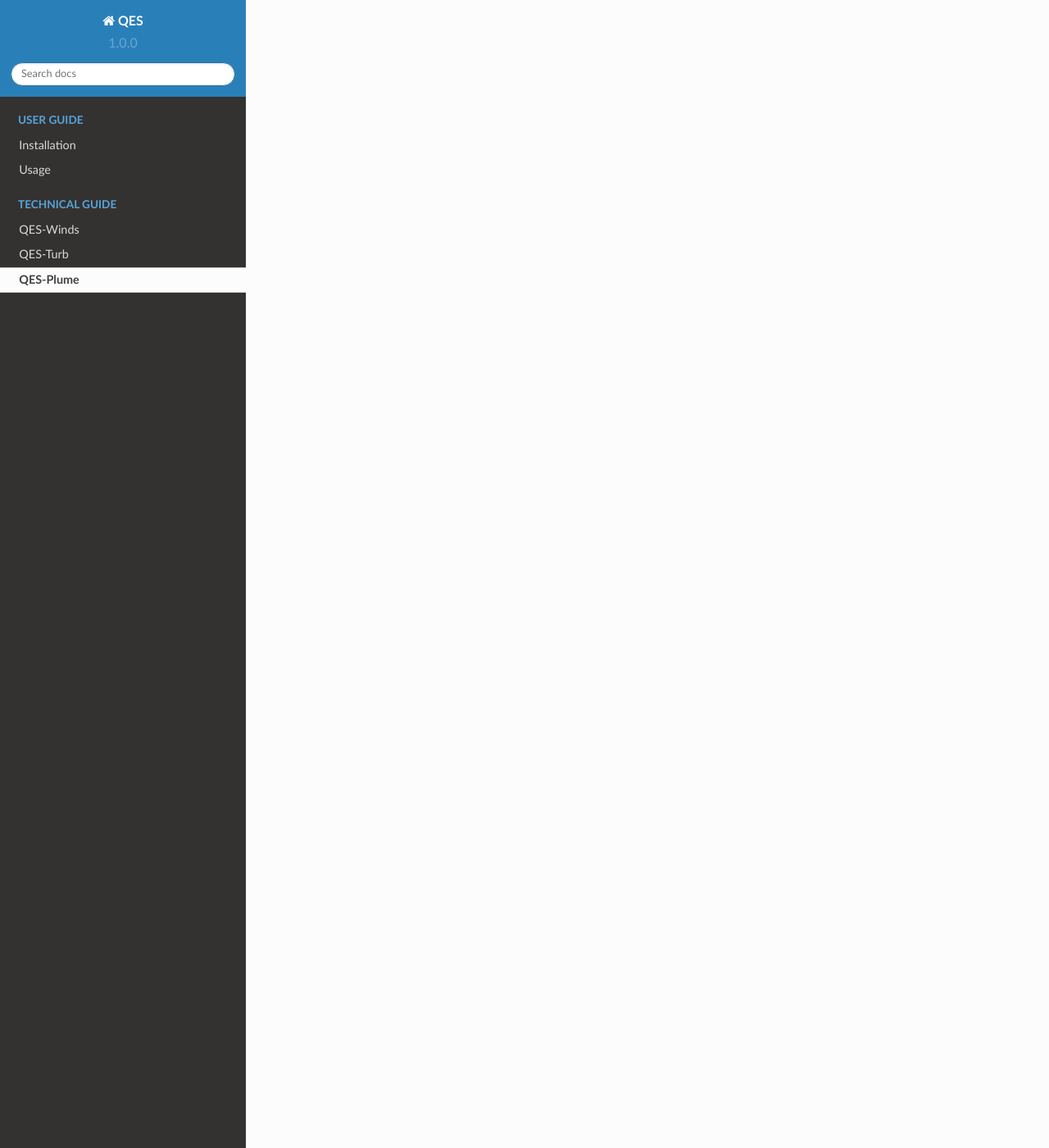
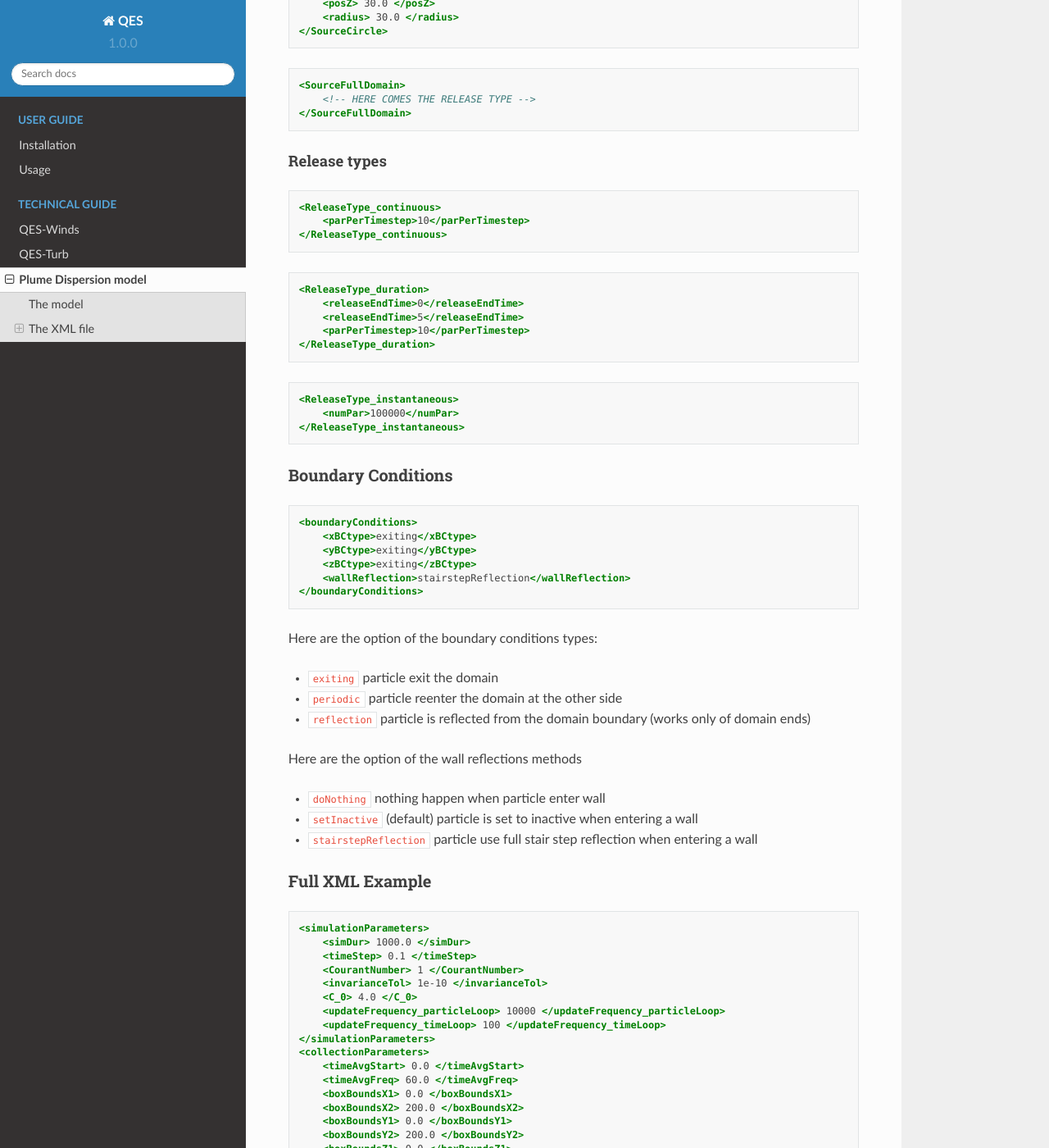
Before and after one commit to fmargairaz/rtd-tutorial, a Sphinx documentation site: the page built from docs/source/tech/QES-Plume.rst, in a window 1280 px wide and 1400 px high, scrolled down 1838 px. Shown: the whole window at 82% size. Built offline with Sphinx 7.4.7 and the Read the Docs theme 2.0.0, drawn with Linux system fonts in a browser that asks for light colours; pages that are not in the unit, such as notebooks, are missing from menus; some of the changed text lies outside the part shown.

Commit message:
test pandoc convertion

```diff
--- a/docs/source/tech/QES-Plume.rst
+++ b/docs/source/tech/QES-Plume.rst
@@ -1,2 +1,210 @@
-QES-Plume
-=========
+Plume Dispersion model
+======================
+
+The model
+---------
+
+The XML file
+------------
+
+Simulation Parameters
+~~~~~~~~~~~~~~~~~~~~~
+
+The parameters below are the parameters used to run the Plume model.
+
+.. code:: xml
+
+   <simulationParameters>
+       <simDur> 1000.0 </simDur>   <!-- Total simulation time -->
+       <timeStep> 0.1 </timeStep>  <!-- time step -->
+       <CourantNumber> 0.5 </CourantNumber>
+       <invarianceTol> 1e-10 </invarianceTol>
+       <C_0> 4.0 </C_0>
+       <updateFrequency_particleLoop> 10000 </updateFrequency_particleLoop>
+       <updateFrequency_timeLoop> 100 </updateFrequency_timeLoop>
+   </simulationParameters>
+
+Collection Parameters
+~~~~~~~~~~~~~~~~~~~~~
+
+The parameters below are the parameters used to calculate the
+concentration of particle (in #particles/m\ :math:`^{3}`). All
+parameters are in SI units by default (second and meters). The size of
+collection area should be set smaller or equal to the domain.
+
+.. code:: xml
+
+   <collectionParameters>
+       <timeAvgStart> 0.0 </timeAvgStart>  <!-- time to start calc of concentration -->
+       <timeAvgFreq> 60.0 </timeAvgFreq>   <!-- averaging period -->
+       <boxBoundsX1> 0.0 </boxBoundsX1>    <!-- beginning of collection area -->
+       <boxBoundsX2> 200.0 </boxBoundsX2>  <!-- end of collection area -->
+       <boxBoundsY1> 0.0 </boxBoundsY1>
+       <boxBoundsY2> 200.0 </boxBoundsY2>
+       <boxBoundsZ1> 0.0 </boxBoundsZ1>
+       <boxBoundsZ2> 200.0 </boxBoundsZ2>
+       <nBoxesX> 200 </nBoxesX>            <!-- resolution of concentration -->
+       <nBoxesY> 200 </nBoxesY>
+       <nBoxesZ> 200 </nBoxesZ>
+   </collectionParameters>
+
+Sources
+~~~~~~~
+
+.. code:: xml
+
+   <sources>
+       <numSources> 1 </numSources> <!-- Number of active sources -->
+       <!-- HERE COME THE SOURCES -->
+   </sources>
+
+Source types
+^^^^^^^^^^^^
+
+.. code:: xml
+
+   <SourcePoint>
+       <!-- HERE COMES THE RELEASE TYPE -->
+       <posX> 40.0 </posX>
+       <posY> 80.0 </posY>
+       <posZ> 30.0 </posZ>
+   </SourcePoint>
+
+.. code:: xml
+
+   <SourceLine>
+       <!-- HERE COMES THE RELEASE TYPE -->
+       <posX_0> 25.0 </posX_0>
+       <posY_0> 175.0 </posY_0>
+       <posZ_0> 40.0 </posZ_0>
+       <posX_1> 50.0 </posX_1>
+       <posY_1> 25.0 </posY_1>
+       <posZ_1> 40.0 </posZ_1>
+   </SourceLine>
+
+.. code:: xml
+
+   <SourceCube>
+       <!-- HERE COMES THE RELEASE TYPE -->
+       <minX> 75.0 </minX>
+       <minY> 25.0 </minY>
+       <minZ> 70.0 </minZ>
+       <maxX> 80.0 </maxX>
+       <maxY> 35.0 </maxY>
+       <maxZ> 80.0 </maxZ>
+   </SourceCube>
+
+.. code:: xml
+
+   <SourceCircle>
+       <!-- HERE COMES THE RELEASE TYPE -->
+       <posX> 40.0 </posX>
+       <posY> 80.0 </posY>
+       <posZ> 30.0 </posZ>
+       <radius> 30.0 </radius>
+   </SourceCircle>
+
+.. code:: xml
+
+   <SourceFullDomain>
+       <!-- HERE COMES THE RELEASE TYPE -->
+   </SourceFullDomain>
+
+Release types
+^^^^^^^^^^^^^
+
+.. code:: xml
+
+   <ReleaseType_continuous>
+       <parPerTimestep>10</parPerTimestep>
+   </ReleaseType_continuous>
+
+.. code:: xml
+
+   <ReleaseType_duration>
+       <releaseEndTime>0</releaseEndTime>
+       <releaseEndTime>5</releaseEndTime>
+       <parPerTimestep>10</parPerTimestep>
+   </ReleaseType_duration>
+
+.. code:: xml
+
+   <ReleaseType_instantaneous>
+       <numPar>100000</numPar>
+   </ReleaseType_instantaneous>
+
+Boundary Conditions
+~~~~~~~~~~~~~~~~~~~
+
+.. code:: xml
+
+   <boundaryConditions>
+       <xBCtype>exiting</xBCtype>
+       <yBCtype>exiting</yBCtype>
+       <zBCtype>exiting</zBCtype>
+       <wallReflection>stairstepReflection</wallReflection>
+   </boundaryConditions>
+
+Here are the option of the boundary conditions types:
+
+-  ``exiting`` particle exit the domain
+
+-  ``periodic`` particle reenter the domain at the other side
+
+-  ``reflection`` particle is reflected from the domain boundary (works
+   only of domain ends)
+
+Here are the option of the wall reflections methods
+
+-  ``doNothing`` nothing happen when particle enter wall
+
+-  ``setInactive`` (default) particle is set to inactive when entering a
+   wall
+
+-  ``stairstepReflection`` particle use full stair step reflection when
+   entering a wall
+
+Full XML Example
+~~~~~~~~~~~~~~~~
+
+.. code:: xml
+
+   <simulationParameters>
+       <simDur> 1000.0 </simDur>
+       <timeStep> 0.1 </timeStep>
+       <CourantNumber> 1 </CourantNumber>
+       <invarianceTol> 1e-10 </invarianceTol>
+       <C_0> 4.0 </C_0>
+       <updateFrequency_particleLoop> 10000 </updateFrequency_particleLoop>
+       <updateFrequency_timeLoop> 100 </updateFrequency_timeLoop>
+   </simulationParameters>
+   <collectionParameters>
+       <timeAvgStart> 0.0 </timeAvgStart>
+       <timeAvgFreq> 60.0 </timeAvgFreq>
+       <boxBoundsX1> 0.0 </boxBoundsX1>
+       <boxBoundsX2> 200.0 </boxBoundsX2>
+       <boxBoundsY1> 0.0 </boxBoundsY1>
+       <boxBoundsY2> 200.0 </boxBoundsY2>
+       <boxBoundsZ1> 0.0 </boxBoundsZ1>
+       <boxBoundsZ2> 200.0 </boxBoundsZ2>
+       <nBoxesX> 200 </nBoxesX>
+       <nBoxesY> 200 </nBoxesY>
+       <nBoxesZ> 200 </nBoxesZ>
+   </collectionParameters>
+   <sources>
+       <numSources> 1 </numSources>
+       <SourcePoint>
+           <ReleaseType_continuous>
+               <parPerTimestep>10</parPerTimestep>
+           </ReleaseType_continuous>
+           <posX> 10.0 </posX>
+           <posY> 100.0 </posY>
+           <posZ> 50.0 </posZ>
+       </SourcePoint>
+   </sources>
+   <boundaryConditions>
+       <xBCtype>exiting</xBCtype>
+       <yBCtype>exiting</yBCtype>
+       <zBCtype>exiting</zBCtype>
+       <wallReflection>stairstepReflection</wallReflection>
+   </boundaryConditions>
```
